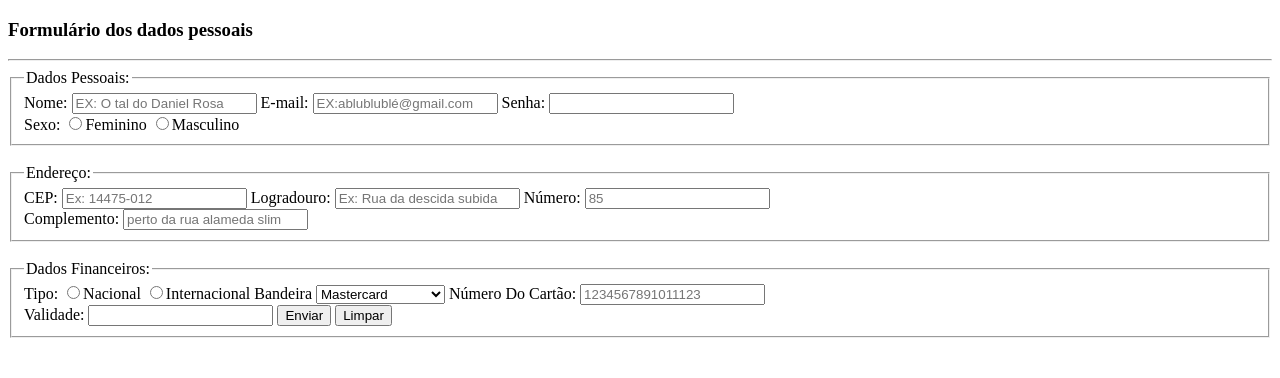
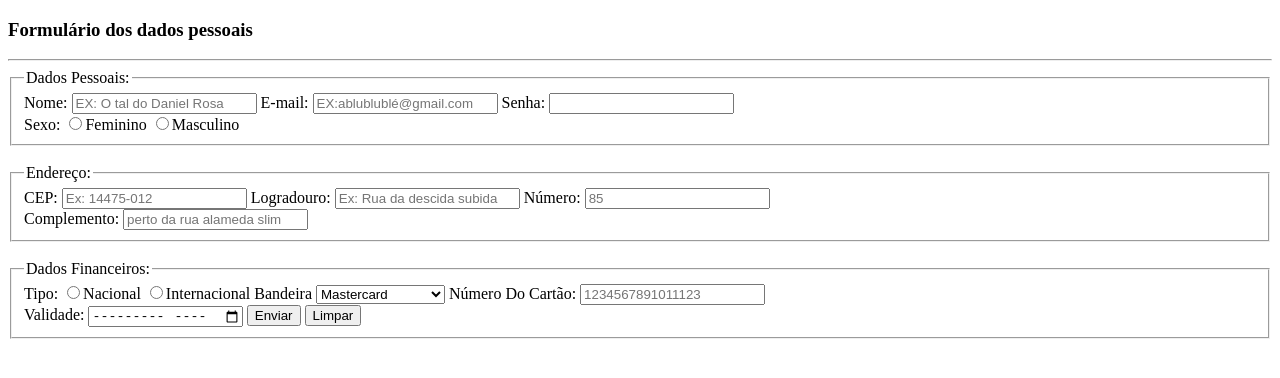
Before and after one commit to henriquenegri/Projeto-ProServe, a plain HTML site: page Form_26_03_2024.html in a window 1280 px wide. Drawn offline with Linux system fonts and the light colour scheme.

Commit message:
Update Form_26_03_2024.html

```diff
--- a/Form_26_03_2024.html
+++ b/Form_26_03_2024.html
@@ -64,7 +64,7 @@
                 <input type="text" name="num_cart" id="num_cart" placeholder="1234567891011123"><br/>
 
                 <label>Validade: </label>
-                <input type="mes" name="val" id="val">
+                <input type="month" name="val" id="val">
 
                 <input type="submit" value="Enviar"/>
                 <input type="reset" value="Limpar"/>
```
